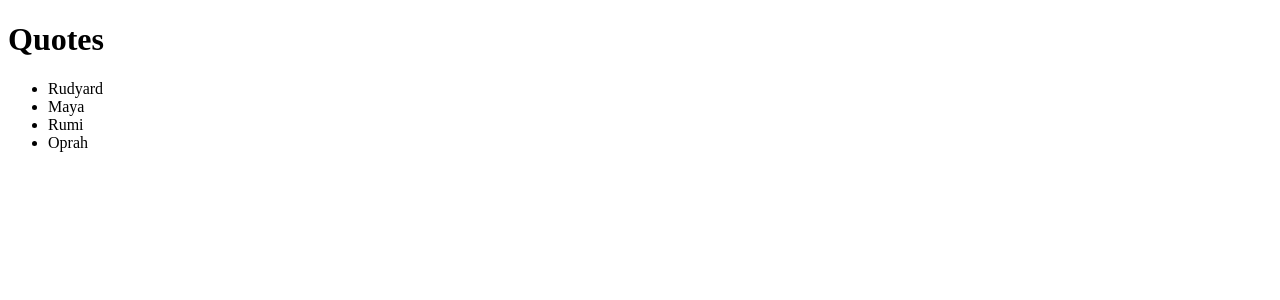
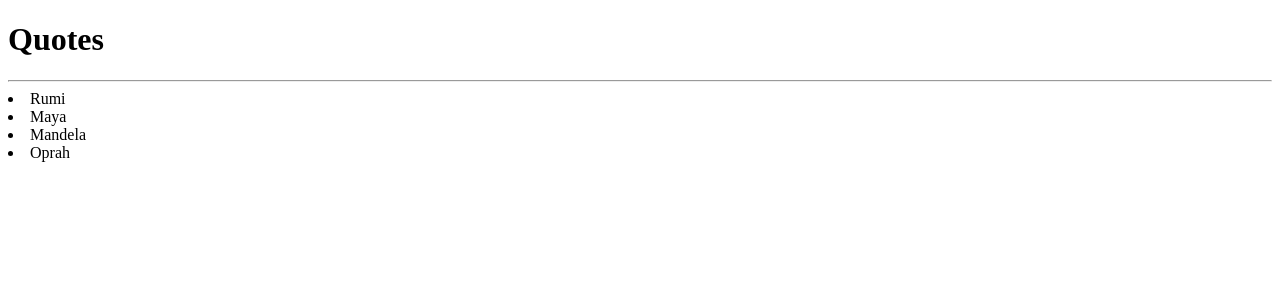
Before and after one commit to halima254/quotes, an Angular app in the folder Quotes/: page / in a window 1280 px wide. Shown: the top 300 px of the page. Built offline with nearby package versions, Linux system fonts and the light colour scheme.

Commit message:
add quote detail component

```diff
--- a/Quotes/src/app/app.component.html
+++ b/Quotes/src/app/app.component.html
@@ -1,9 +1 @@
-<div>
-  <h1>Quotes</h1>
-  <ul>
-    <li *ngFor ='let quote of quotes'>
-      {{quote.author}}
-
-    </li>
-  </ul>
-</div>
+<app-quote></app-quote>
--- a/Quotes/src/app/app.component.ts
+++ b/Quotes/src/app/app.component.ts
@@ -7,13 +7,13 @@
   styleUrls: ['./app.component.css']
 })
 export class AppComponent {
-  quotes: Quote[]=[
-    {id:1, author:'Rudyard'},
-    {id:2, author:'Maya'},
-    {id:3, author :'Rumi'},
-    {id:4, author:'Oprah'},
+  // quotes: Quote[]=[
+  //   {id:1, author:'Rudyard'},
+  //   {id:2, author:'Maya'},
+  //   {id:3, author :'Rumi'},
+  //   {id:4, author:'Oprah'},
 
-  ];
+  // ];
 
 
   }
--- a/Quotes/src/app/app.module.ts
+++ b/Quotes/src/app/app.module.ts
@@ -4,11 +4,13 @@
 import { AppRoutingModule } from './app-routing.module';
 import { AppComponent } from './app.component';
 import { QuoteComponent } from './quote/quote.component';
+import { QuoteDetailComponent } from './quote-detail/quote-detail.component';
 
 @NgModule({
   declarations: [
     AppComponent,
-    QuoteComponent
+    QuoteComponent,
+    QuoteDetailComponent
   ],
   imports: [
     BrowserModule,
--- /dev/null
+++ b/Quotes/src/app/quote-detail/quote-detail.component.html
@@ -0,0 +1 @@
+<p>quote-detail works!</p>
--- /dev/null
+++ b/Quotes/src/app/quote-detail/quote-detail.component.ts
@@ -0,0 +1,15 @@
+import { Component, OnInit } from '@angular/core';
+
+@Component({
+  selector: 'app-quote-detail',
+  templateUrl: './quote-detail.component.html',
+  styleUrls: ['./quote-detail.component.css']
+})
+export class QuoteDetailComponent implements OnInit {
+
+  constructor() { }
+
+  ngOnInit(): void {
+  }
+
+}
--- a/Quotes/src/app/quote.ts
+++ b/Quotes/src/app/quote.ts
@@ -1,4 +1,5 @@
 export class Quote {
     id: number;
     author: string;
+    description:string;
 }
--- a/Quotes/src/app/quote/quote.component.html
+++ b/Quotes/src/app/quote/quote.component.html
@@ -1 +1,8 @@
-<p>quote works!</p>
+<div>
+    <h1>Quotes</h1>
+    <hr>
+    <li *ngFor = 'let quote of quotes'>
+        {{quote.author}}
+
+    </li>
+</div>
--- a/Quotes/src/app/quote/quote.component.ts
+++ b/Quotes/src/app/quote/quote.component.ts
@@ -1,4 +1,5 @@
 import { Component, OnInit } from '@angular/core';
+import { Quote } from '../quote';
 
 @Component({
   selector: 'app-quote',
@@ -7,6 +8,15 @@
 })
 export class QuoteComponent implements OnInit {
 
+
+  quotes: Quote[]=[
+    {id:1, author:'Rumi',description:'Be empty of worrying, think of who created thoughts'},
+    {id:2, author:'Maya',description:'let yourself be silently drawn by the strange pill of what you really love. It will not lead you astray'},
+    {id:3, author:'Mandela',description:'Dance until you shatter yourself'},
+    {id:4, author:'Oprah',description:'This is a stable truth, whatever you love you are'},
+
+  ];
+
   constructor() { }
 
   ngOnInit(): void {
```
Also changed, not shown: Quotes/src/app/quote-detail/quote-detail.component.css (added), 1 other file (tests, documents, lock files or other folders).
